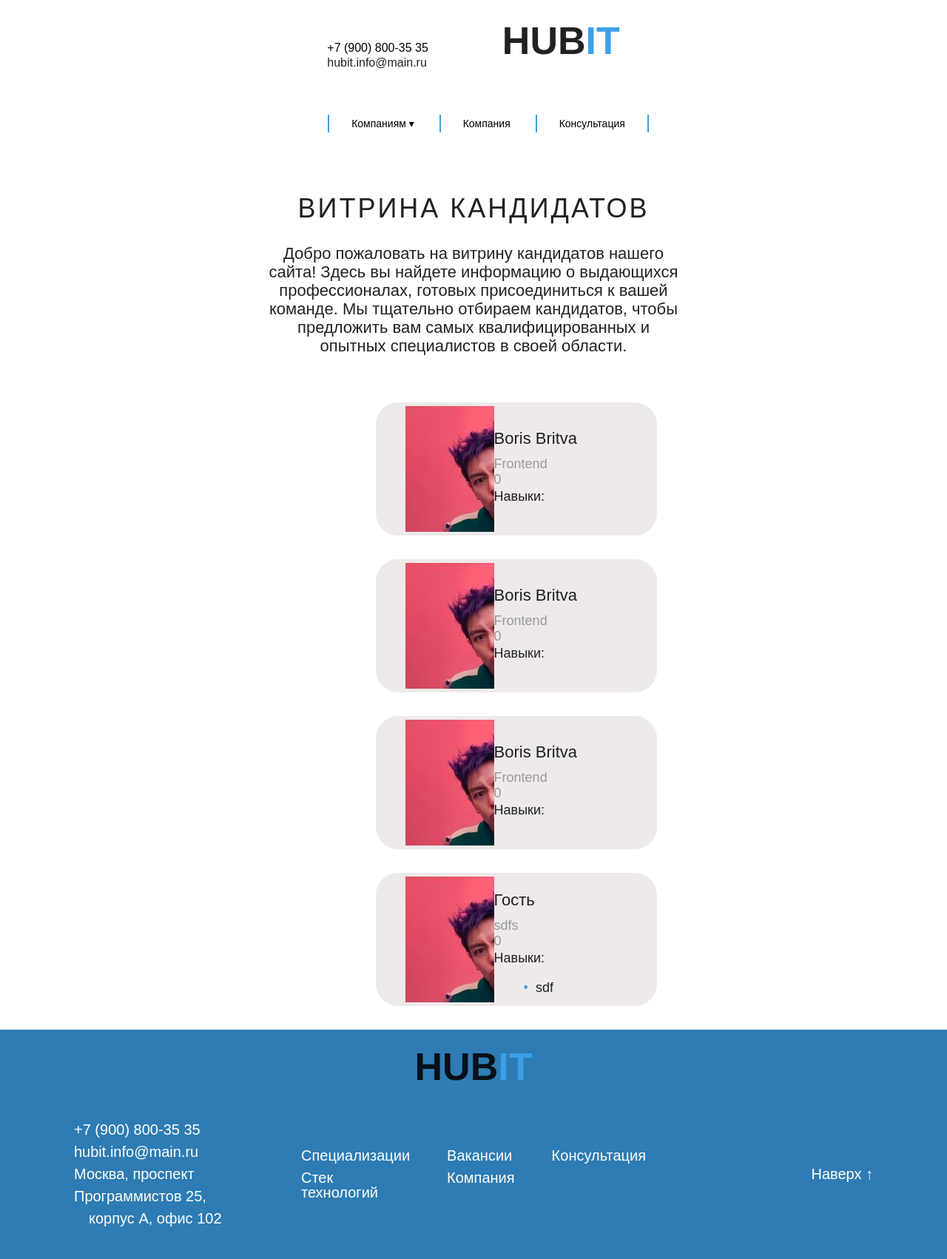
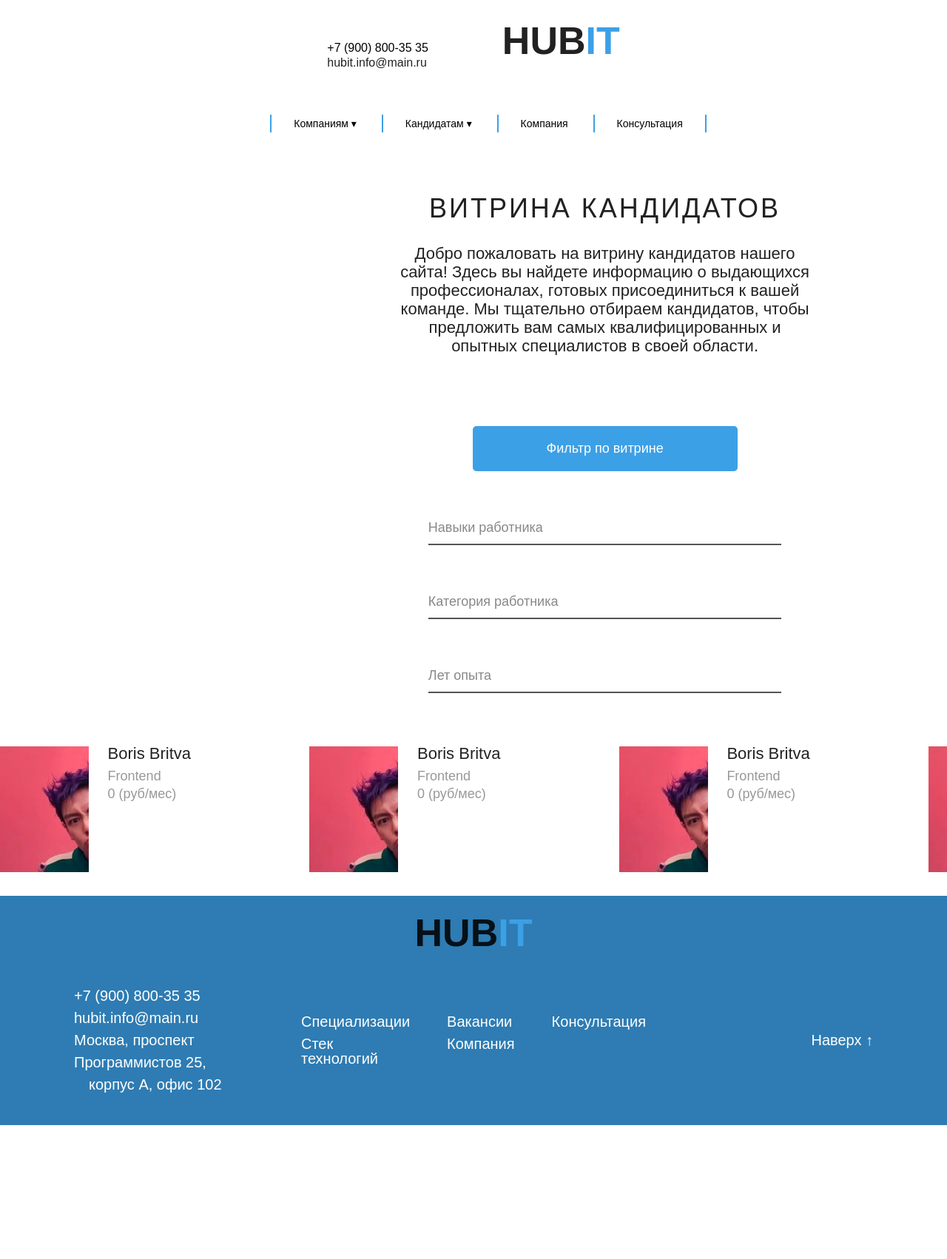
Before and after one commit to Spectr5032L/TSU-coursePractice, a PHP site: page /db-spec.php in a window 1280 px wide. Shown: the whole page at 74% size. After the commit the page ends 1521 px from the top, so only its background shows below. Run offline with PHP 8.4, Linux system fonts and the light colour scheme; data comes from the database, SQL or seed files in the repository.

Commit message:
страница "База специалистов" допилена согласно макету

```diff
--- a/assets/css/style.css
+++ b/assets/css/style.css
@@ -826,6 +826,7 @@
     .form-field {
         position: relative;
         margin: 32px 0;
+        /* margin: 60px 0; */
     }
 
     .input-text {
@@ -941,41 +942,106 @@
 
 /* DB-SPEC */
 
+/* фильтр */
+
+.contact-form.col {
+    @include clearfix;
+    /* margin: -20px 0; */
+    display: flex;
+    flex-direction: column;
+    justify-content: center;
+    align-items: center;
+
+    .col {
+        padding: 0 20px;
+        float: left;
+        box-sizing: border-box;
+
+        &.x-50 {
+            width: 50%;
+        }
+
+        &.x-100 {
+            width: 130%;
+        }
+    }
+}
+
+.specialization {
+    /* transform: translateX(-245%); */
+
+    margin: 0 !important;
+    margin-bottom: 5vh !important;
+}
+
+.filter-btn {
+    display: inline-block;
+    font-size: 18px;
+    padding: 20px 100px;
+    background-color: #3CA0E7;
+    color: #fff;
+    border: none;
+    border-radius: 5px;
+    cursor: pointer;
+}
+
 /* карточки */
+
+.item-description h2 {
+    margin: 0 0 10px !important;
+    line-height: 20px;
+}
+
+.item-description {
+    margin-left: 2vw
+}
+
+.item-info {
+    color: rgb(152, 152, 152);
+    font-size: 18px;
+    display: flex;
+    flex-direction: column;
+    gap: 0.5vh
+}
+
+.specialization-cards {
+    /* display: flex;
+    flex-direction: row;
+    flex-wrap: wrap;
+    justify-content: flex-start;
+    align-items: center;
+    gap: 2vw;
+    margin: 0 90px; */
+    display: grid;
+    grid-template-columns: repeat(4, 1fr);
+    /* grid-auto-columns: auto; */
+    row-gap: 2vh;
+    column-gap: 3vw;
+    /* gap: 3vw;  */
+}
 
 .specialization-cards ul {
     margin: 0;
-    /* padding: 0; */
+    padding: 15px 0 0 15px;
     list-style: none;
-}
-
-.specialization-cards span {
-    color: rgb(152, 152, 152);
-    font-size: 18px;
-}
-
-.specialization-cards p {
-    font-size: 18px;
 }
 
 .specialization-item {
     display: flex;
     width: 380px;
-    height: 180px;
+    height: 170px;
     flex-direction: row;
     /* justify-content: space-around; */
     margin-bottom: 4vh;
-    margin-left: 9vw;
-    background-color: rgb(169, 152, 152, 0.2);
-    border-radius: 30px;
-    padding: 40px;
-    align-items: center;
+    /* background-color: rgb(169, 152, 152, 0.2); */
+    /* border-radius: 30px; */
+    /* padding: 40px; */
+    align-items: flex-start;
 }
 
 .specialization-item img{
     width: 120px;
     height: 170px;
-
 }
 
 .specialization-item h2{
--- a/db-spec.php
+++ b/db-spec.php
@@ -37,10 +37,16 @@
             </div>
             <nav role="navigation" class="primary-navigation">
                 <ul>
-                    <li><a href="#">Компаниям &dtrif;</a>
+                    <li><a href="index.php">Компаниям &dtrif;</a>
                         <ul class="dropdown">
                             <li><a href="index.php#specialization">Специализации</a></li>
                             <li><a href="index.php#stack">Стек технологий</a></li>
+                        </ul>
+                    </li>
+                    <li><a href="#">Кандидатам &dtrif;</a>
+                        <ul class="dropdown">
+                            <li><a href="vacancy.php">Вакансии</a></li>
+                            <!-- <li><a href="#">Обучение</a></li> -->
                         </ul>
                     </li>
                     <li><a href="index.php#about-company">Компания</a></li>
@@ -62,6 +68,28 @@
                     </div>
                 </div>
             </div>
+
+            <div class="formCons-in-touch specialization">
+                <div class="contact-form col">
+                    <div class="form-field col x-100 align-center">
+                            <input class="filter-btn" type="submit" value="Фильтр по витрине">
+                    </div>
+
+                    <div class="form-field col x-100">
+                        <input id="city" name="city" class="input-text js-input" type="text" required>
+                        <label class="label" for="city">Навыки работника</label>
+                    </div>
+                    <div class="form-field col x-100">
+                        <input id="salary" name="salary" class="input-text js-input" type="text" required>
+                        <label class="label" for="salary">Категория работника</label>
+                    </div>
+                    <div class="form-field col x-100">
+                        <input id="salary" name="salary" class="input-text js-input" type="text" required>
+                        <label class="label" for="salary">Лет опыта</label>
+                    </div>
+                </div>
+            </div>
+
             <div class="specialization-cards">
                 <?php
                 // Выполняем запрос к базе данных для получения кандидатов со статусом "job"
@@ -86,17 +114,19 @@
                         }
 
                         // Создаем HTML-блок для каждого кандидата
+                        // <p>Навыки:</p>
                         echo "
                         <div class='specialization-item'>
                             <div class='item-img'>
                                 <img src='$photo_path' alt='Фото $nameSername'>
                             </div>
                             <div class='item-description'>
-                                <h2 style='width: 400px;'>$nameSername</h2>
+                                <h2 style='width: 300px;'>$nameSername</h2>
                                 <div>
-                                    <span>$position</span> <br>
-                                    <span>$salary</span>
-                                    <p>Навыки:</p>
+                                    <div class='item-info'>
+                                        <span>$position</span>
+                                        <span>" . number_format($salary, 0, '', ' ') . " (руб/мес)</span>
+                                    </div>
                                     <ul class='list-style-one mdl-tabs__panel-text'>
                                         $skillsList
                                     </ul>
```
